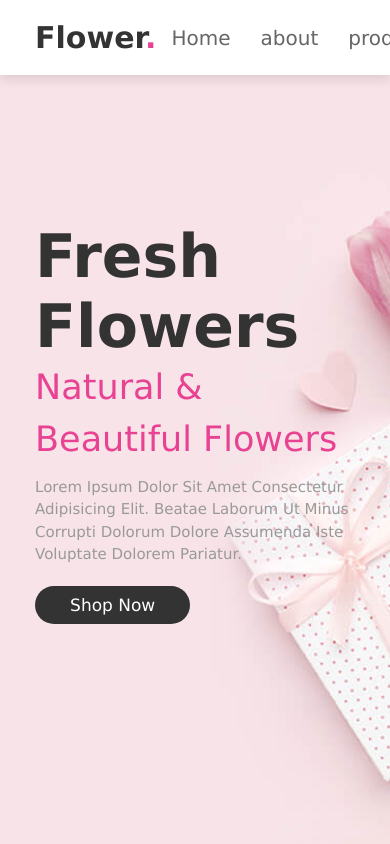
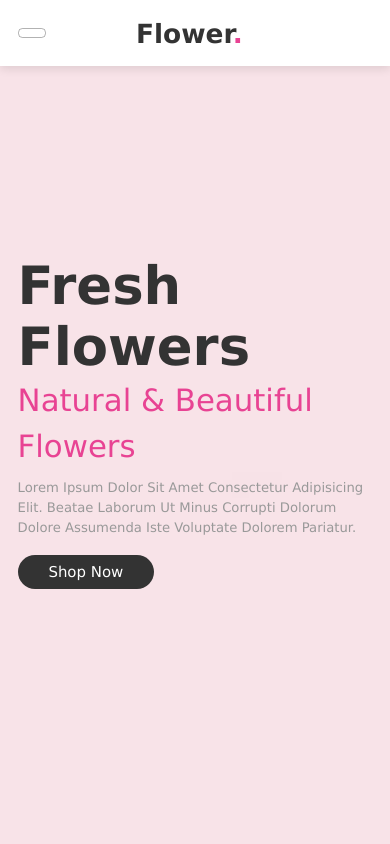
Before and after one commit to JaRodriguez97/e-commerce, an Angular app: page / in a window 390 px wide. Shown: the top 844 px of the page. Built offline with nearby package versions, Linux system fonts and the light colour scheme.

Commit message:
responsive

```diff
--- a/src/app/app.component.css
+++ b/src/app/app.component.css
@@ -132,3 +132,59 @@ app-icons-container {
 }
 
 /* footer section ends */
+
+@media (max-width: 991px) {
+  header {
+    padding: 2rem;
+  }
+
+  .home {
+    background-position: left;
+  }
+}
+
+@media (max-width: 768px) {
+  header .fa-bars {
+    display: block;
+  }
+
+  header .navbar {
+    position: absolute;
+    top: 100%;
+    left: 0;
+    right: 0;
+    background: #eee;
+    border-top: 0.1rem solid rgba(0, 0, 0, 0.1);
+    clip-path: polygon(0 0, 100% 0, 100% 0, 0 0);
+  }
+
+  header #toggler:checked ~ .navbar {
+    clip-path: polygon(0 0, 100% 0, 100% 100%, 0% 100%);
+  }
+
+  header .navbar a {
+    margin: 1.5rem;
+    padding: 1.5rem;
+    background: #fff;
+    border: 0.1rem solid rgba(0, 0, 0, 0.1);
+    display: block;
+  }
+
+  .home .content h3 {
+    font-size: 5rem;
+  }
+
+  .home .content span {
+    font-size: 2.5rem;
+  }
+}
+
+@media (max-width: 450px) {
+  html {
+    font-size: 50%;
+  }
+
+  .heading {
+    font-size: 3rem;
+  }
+}
--- a/src/app/components/icons-container/icons-container.component.css
+++ b/src/app/components/icons-container/icons-container.component.css
@@ -22,3 +22,13 @@
   color: #555;
   font-size: 1.3rem;
 }
+
+@media (max-width: 768px) {
+  .icons h3 {
+    font-size: 2rem;
+  }
+
+  .icons span {
+    font-size: 1.7rem;
+  }
+}
--- a/src/styles.css
+++ b/src/styles.css
@@ -53,3 +53,14 @@ footer {
 .btn:hover {
   background: var(--pink);
 }
+
+@media (max-width: 991px) {
+  html {
+    font-size: 55%;
+  }
+
+  section,
+  footer {
+    padding: 2rem;
+  }
+}
```
